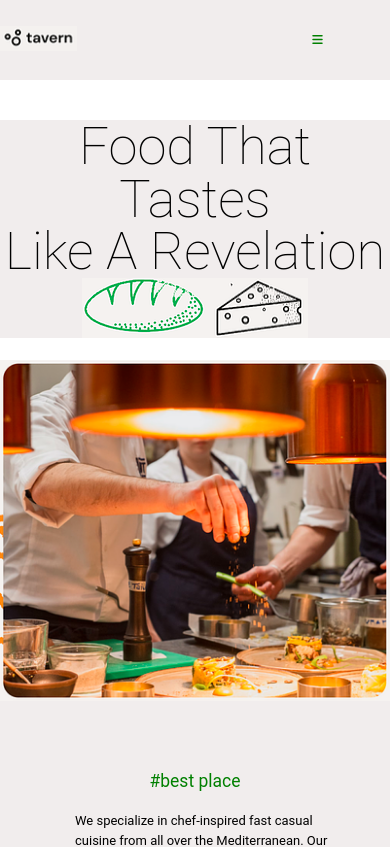
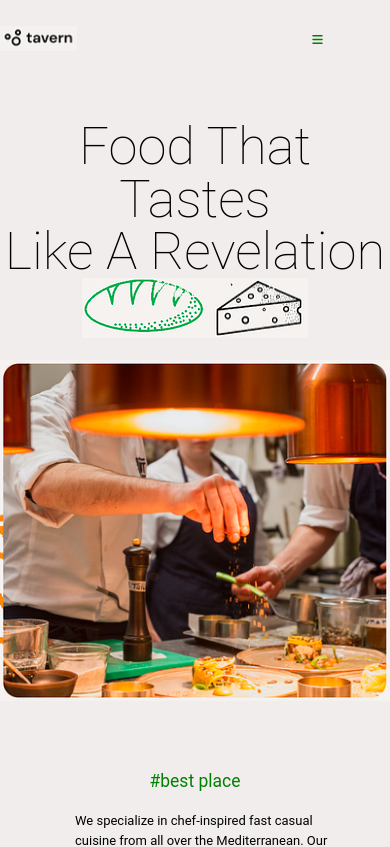
Before and after one commit to longhairshortcode/tavern, a React (Vite) app: page /herohome in a window 390 px wide. Shown: the top 847 px of the page. Built offline with nearby package versions, Linux system fonts and the light colour scheme.

Commit message:
reviewed widths of all elements, still just did mobile

```diff
--- a/src/pages/Hero.module.css
+++ b/src/pages/Hero.module.css
@@ -5,7 +5,7 @@
     min-height: calc(100vh - 8rem);
     gap: 2.25rem;
     padding-top: 4rem;
-    /* background-color: rgba(241, 237, 237); */
+    background-color: rgba(241, 237, 237);
 
 }
 
```
